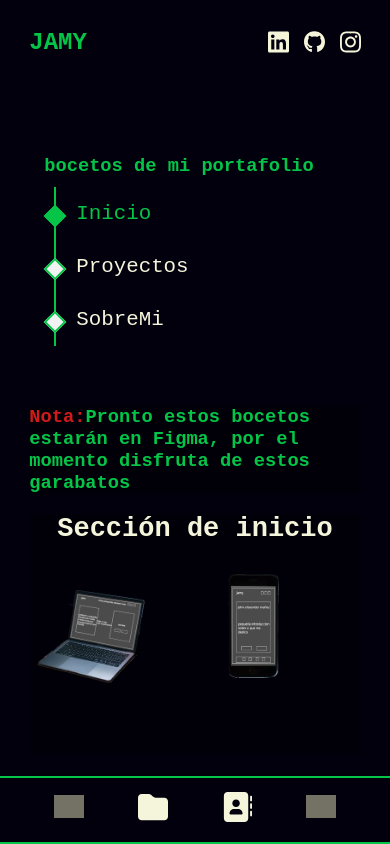
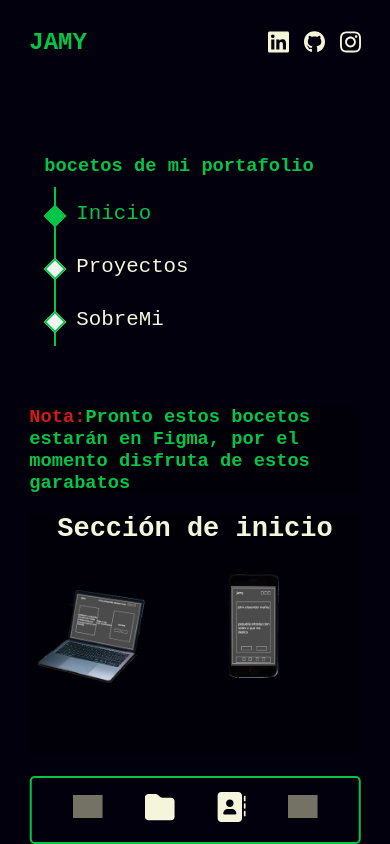
Before and after one commit to MINOTAURO18/Portafolio, a React (Vite) app: page /portafolio/mas in a window 390 px wide. Shown: the top 844 px of the page. Built offline with nearby package versions, Linux system fonts and the light colour scheme; grey boxes are pictures that could not be loaded.

Commit message:
Proyectos

```diff
--- a/src/components/Nav/Nav.module.css
+++ b/src/components/Nav/Nav.module.css
@@ -71,9 +71,9 @@ span{
         bottom: 0;
         right: 50%;
         transform: translateX(50%);
-        width: 100%;
-        border-bottom: 2px solid rgb(4, 197, 72);
-        border-top: 2px solid rgb(4, 197, 72);
+        width: 85%;
+        border: 2px solid rgb(4, 197, 72);
+        border-radius: 5px;
         margin-bottom:.5px ;
         height: 8vh;
         display: flex;
```
